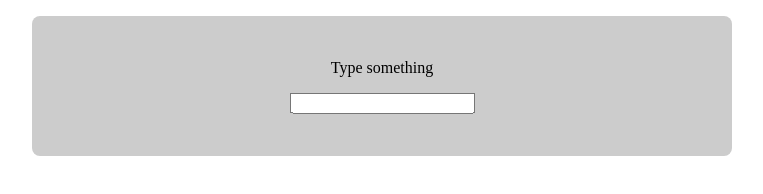
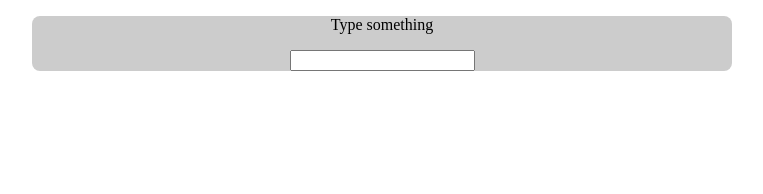
Before and after one commit to olslash/T9, a website: page index.html in a window 1280 px wide. Shown: the whole page, without its empty margins (258-1021 px from the left). Drawn offline with Linux system fonts and the light colour scheme.

Commit message:
quick fix for css weirdness

```diff
--- a/index.css
+++ b/index.css
@@ -1,10 +1,10 @@
-.text form {
+/*.text form {
   position: relative;
   top: 50%;
  	-webkit-transform: translateY(-50%);
   	-ms-transform: translateY(-50%);
   	transform: translateY(-50%);
-}
+}*/
 
 #results {
 	font-weight: bold;
@@ -15,7 +15,7 @@ section {
 	max-width: 700px;
 	background: #CCCCCC;
 	margin: 0 auto 1em;
-	height: 140px;
+	height: auto;
 	border-radius: .5em;
 	text-align: center;
 }
```
